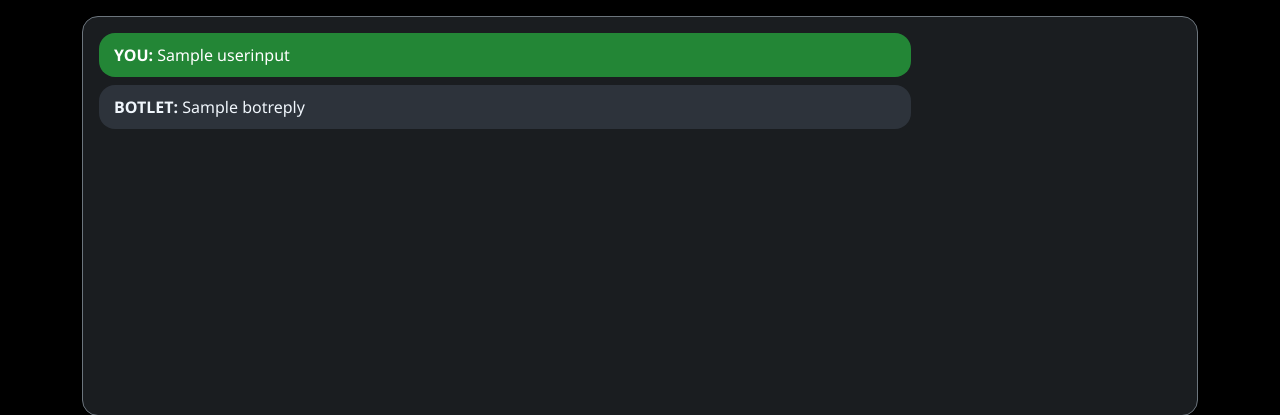
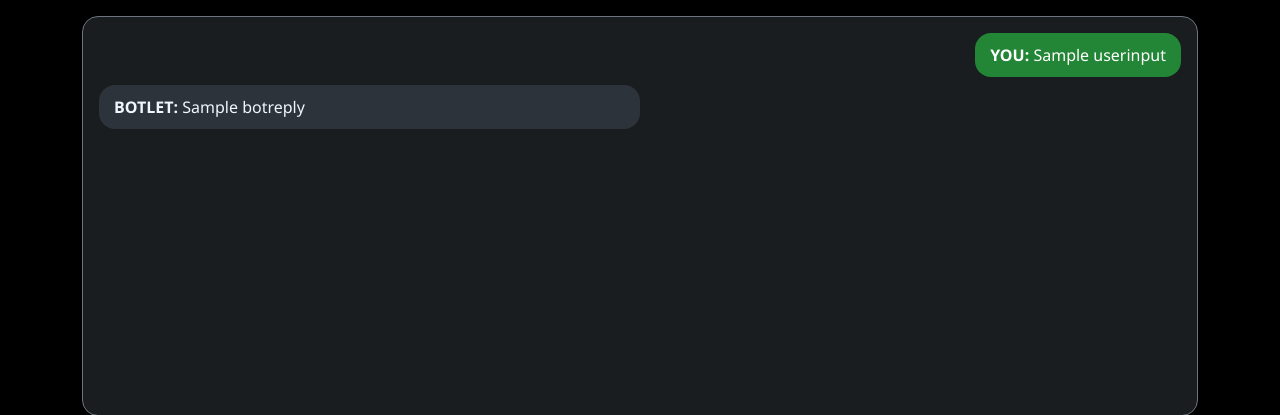
Before and after one commit to SR-005/Botlet, a Flask app: template templates/index.html in a window 1280 px wide. Shown: the part 184-599 px from the top of the page. Run offline with Flask 3, Linux system fonts and the light colour scheme; the template is opened without the code that fills it: most values are stand-ins (such as "Sample title", 1, 10 or a date in 2020).

Commit message:
first version done

```diff
--- a/static/style.css
+++ b/static/style.css
@@ -25,11 +25,14 @@ body {
 .chat-bubble {
   padding: 10px 15px;
   border-radius: 1rem;
-  max-width: 75%;
+  margin-bottom: 10px;
+  max-width: 50%;
   word-wrap: break-word;
+  white-space: pre-wrap;
 }
 
 .chat-bubble.user {
+    justify-self: right;
     background-color: #238636;
     color: white;
     align-self: flex-end;
--- a/templates/index.html
+++ b/templates/index.html
@@ -14,11 +14,10 @@
     <h1 class="display-5 fw-bold">BOTLET</h1>
   </header>
 
-  <!-- 🔹 Chat Container -->
+  <!--Chat Container -->
   <main class="flex-grow-1 overflow-hidden">
     <div class="container h-100 d-flex flex-column justify-content-between">
 
-      <!-- 🗨️ Chat Scrollable Box -->
       <div id="chat-box" class="flex-grow-1 overflow-auto my-3 p-3 bg-dark-subtle rounded-4 border border-secondary">
         {% if userinput %}
             <div class="chat-bubble user mb-2"><strong>YOU:</strong> {{ userinput }}</div>
@@ -28,7 +27,6 @@
         {% endif %}
       </div>
 
-      <!-- ✏️ Form: Textarea + Button in 1 row -->
       <form method="POST" class="d-flex gap-2 pb-4">
         <textarea name="userinput" rows="4" class="form-control flex-grow-1" placeholder="Type your message..." required></textarea>
         <button type="submit" class="btn btn-primary px-4">Send</button>
```
Lines whose indentation alone changed are shown as unchanged.
